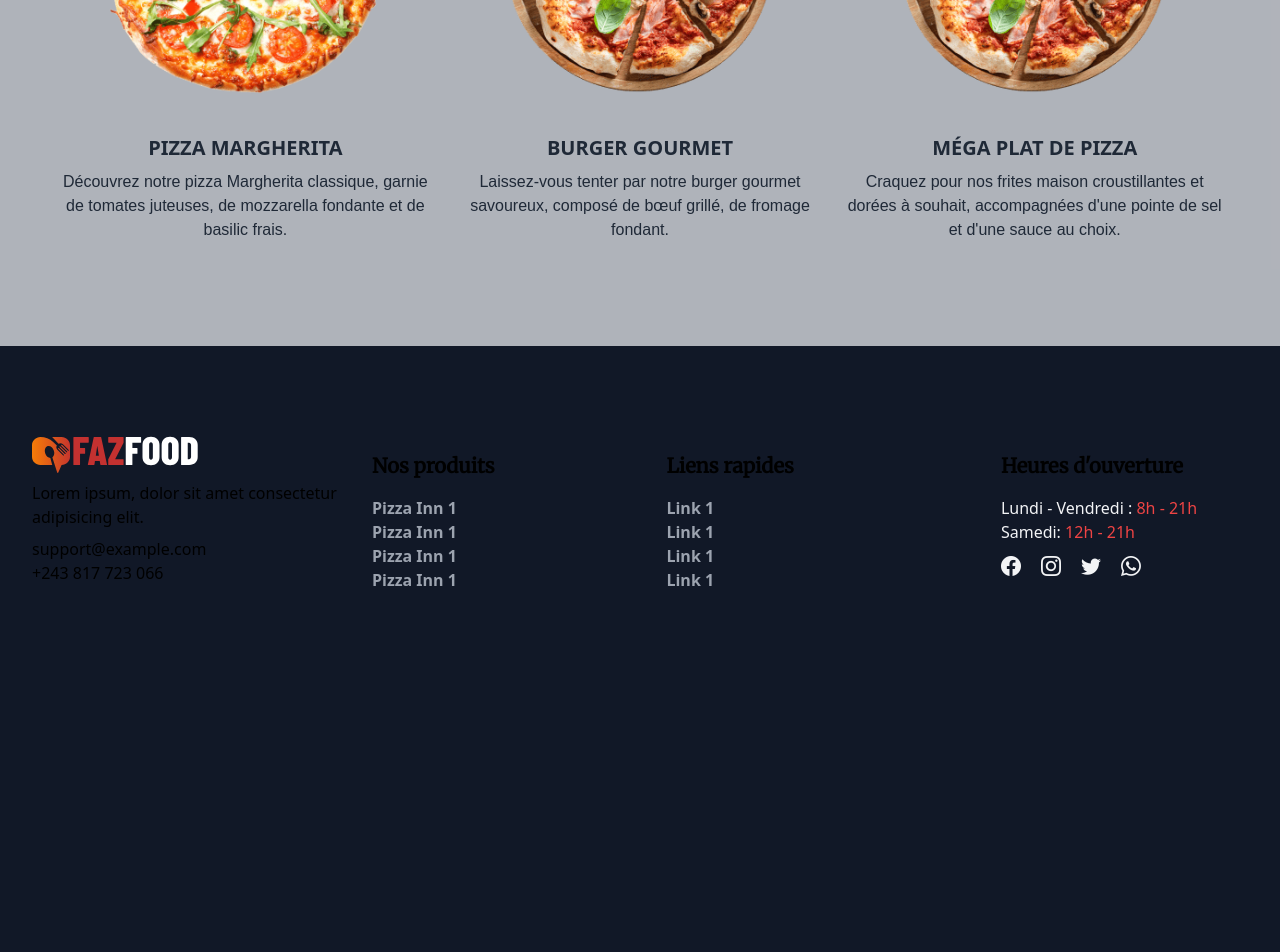
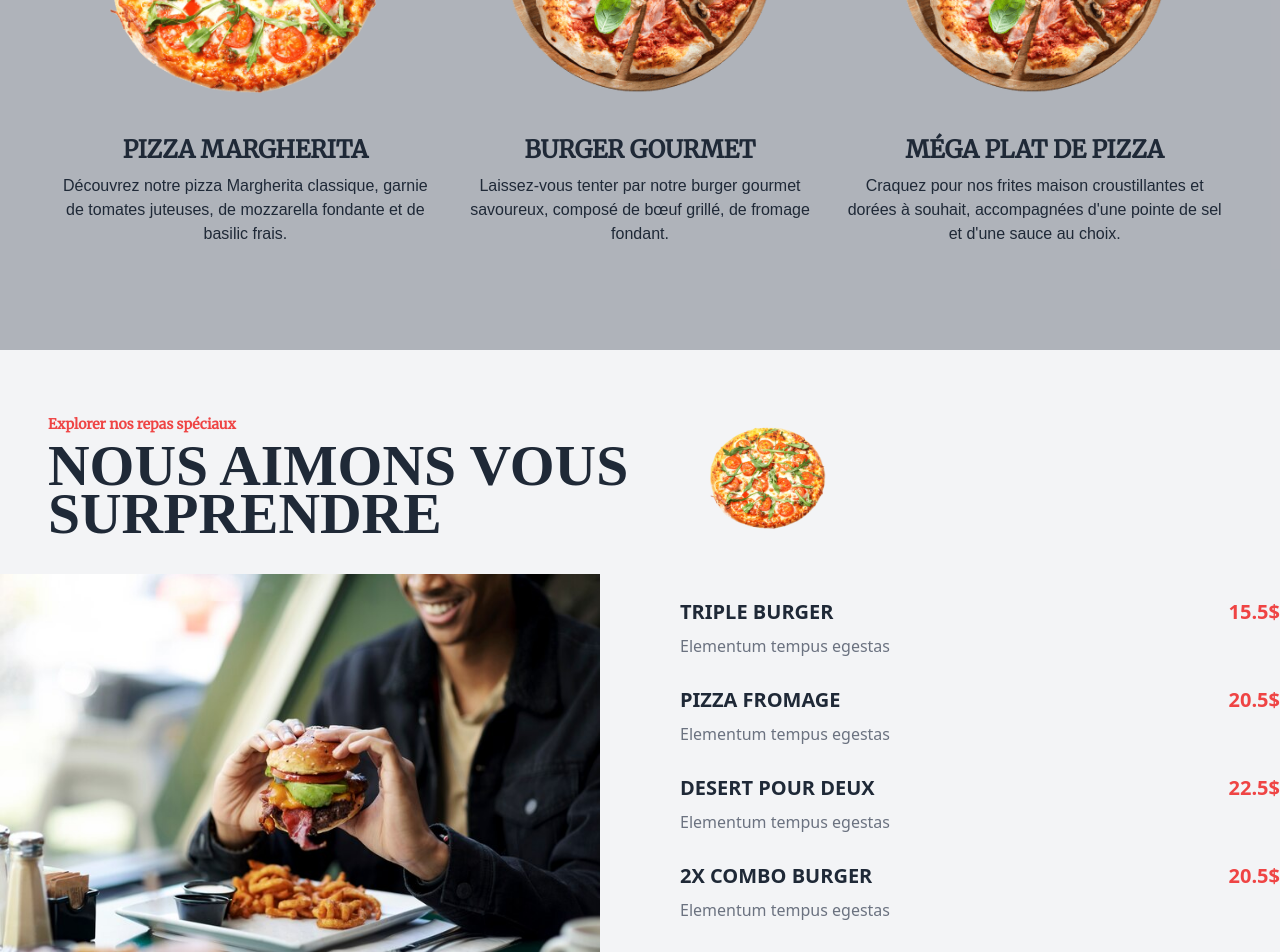
Before and after one commit to BelieveMb/react-pizza-de-kin, a React (Vite) app: page / in a window 1280 px wide. Shown: the part 2780-3732 px from the top of the page. Before the commit the page ends 3452 px from the top, so only its background shows below. Built offline with nearby package versions, Linux system fonts and the light colour scheme; a web font is replaced by a local one.

Commit message:
responsive style for home page is done

```diff
--- a/src/App.jsx
+++ b/src/App.jsx
@@ -7,6 +7,7 @@ import ProductImage from './components/ProductImage'
 import Event from './components/Event'
 import PizzaSection from './components/PizzaSection'
 import Footer from './components/Footer'
+import MenuPrice from './components/MenuPrice'
 
 function Home() {
     return(
@@ -24,7 +25,7 @@ function Home() {
          <ProductImage />
         <Event />
         <PizzaSection />
-        {/*<MenuPrice />*/}
+        <MenuPrice />
         <Footer />
 
     </main>
--- a/src/components/Footer.jsx
+++ b/src/components/Footer.jsx
@@ -3,8 +3,8 @@ import React from 'react'
 
 function Footer() {
   return (
-    <footer className="flex flex-col lg:flex-row items-center lg:items-baseline justify-between gap-5 bg-gray-900 px-[2rem] py-20">
-        <div className="flex flex-col gap-2 items-center lg:items-start lg:justify-start w-full lg:w-[33%] ">
+    <footer className="text-gray-100 flex flex-col lg:flex-row items-center lg:items-baseline justify-between gap-5 bg-gray-900 px-1 lg:px-[2rem] py-20">
+        <div className="lg:border-none border-b pb-8 border-gray-800 flex flex-col gap-2 items-center lg:items-start lg:justify-start w-full lg:w-[33%] ">
             <div>
                 <img
                     src='/images/logo.svg'
@@ -12,9 +12,9 @@ function Footer() {
                     className='w-30 h-50'
                 />
             </div>
-            <p className='w-[15rem] lg:w-[20rem]  text-center lg:text-left'> Lorem ipsum, dolor sit amet consectetur adipisicing elit. </p>
+            <p className='w-[15rem] lg:w-[20rem]  text-center lg:text-left'> Pour une restauration rapide et de qualité, contactez le meilleur. </p>
             <div className="flex flex-col justify-start items-center lg:items-start">
-                <p> <a href="mailto:mbolokobelieve@gmail.com">support@example.com</a></p>
+                <p> <a href="mailto:mbolokobelieve@gmail.com">contact@FazFood.com</a></p>
                 <p> <a href="tel:+243817723066">+243 817 723 066</a></p>
 
             </div>
--- a/src/components/MenuPrice.tsx
+++ b/src/components/MenuPrice.tsx
@@ -15,33 +15,44 @@ const PriceItem = ({product, price, detail}) => {
 function MenuPrice() {
   return (
     <section className="pt-10  flex flex-col  justify-center gap-2   bg-gray-100 text-gray-800 h-auto " >
-      <div className="flex flex-col lg:flex-row items-center lg:items-baseline lg:justify-between px-20">
-        <div className="flex flex-col justify-center lg:justify-start lg:content-start lg:items-start items-center">
+      <div className="flex flex-col lg:flex-row  my-2 lg:my-6 lg:w-full w-1/2">
+        <div className="pl-5 lg:pl-12 flex flex-col justify-start lg:content-start lg:items-start ">
             <h4 className='text-sm  text-red-500 sous-title-font-bold mb-2 '>Explorer nos repas spéciaux </h4>
-            <h2 className='title-font-regular text-3xl lg:text-[4rem] uppercase w-full lg:w-[40rem]  lg:leading-[3rem] leading-[1.5rem] lg:text-left text-center '>Nous aimons vous faire une surprise </h2>
+            <h2 className='title-font-regular text-3xl lg:text-[3.6rem] uppercase w-full lg:w-[40rem]  lg:leading-[3rem] leading-[1.5rem] text-left '>Nous aimons vous surprendre</h2>
         </div>
-        <img
-            src='/images/pizzaimg.png'
-            alt="pizza image"
-            className='text-center w-[30rem] h-[20rem] '
-        />
+        <div className=' w-1/2'>
+          <img
+              src='/images/pizzaimg.png'
+              alt="pizza image"
+              className='text-center w-[10rem] h-[8rem] '
+          />
+        </div>
+
       </div>
 
-      <div className="flex lg:flex-row flex-col justify-between content-start items-start gap-20">
+      <div className=" flex lg:flex-row flex-col justify-between content-start items-start gap-20">
         <div className='w-1/2 lg:block hidden'>
           <img
               src='/images/burger-personne.jpg'
               alt="person eats image"
-              className='w-[30rem] h-[20rem] '
+              className='w-full h-[26rem] '
               />
         </div>
 
-        <div className="flex flex-col lg:justify-normal justify-center gap-4 w-full lg:w-1/2 px-10 py-6">
+        <div className="flex flex-col lg:justify-normal justify-center gap-4 w-full lg:w-1/2  py-6 px-5 lg:px-0">
           <div className="flex flex-col gap-2">
             <PriceItem detail='Elementum tempus egestas' price='15.5$'
             product='Triple burger' />
             <PriceItem detail='Elementum tempus egestas' price='20.5$'
             product='Pizza Fromage' />
+            <PriceItem detail='Elementum tempus egestas' price='22.5$'
+            product='Desert pour deux' />
+            <PriceItem detail='Elementum tempus egestas' price='20.5$'
+            product='2x Combo burger' />
+
+
+
+
 
 
           </div>
--- a/src/components/PizzaSection.jsx
+++ b/src/components/PizzaSection.jsx
@@ -5,8 +5,8 @@ function PizzaSection() {
     <section className="relative z-30  flex flex-col  justify-center gap-2 px-14 py-[8rem] lg:py-[6rem]  bg-gray-200/75 text-gray-800 h-auto " >
         <div className="flex flex-col items-center content-center justify-center gap-2 ">
             <h2 className='text-xl lg:text-2xl text-red-500 sous-title-font-bold text-center'>Découvrez Nos Spécialités Gourmandes </h2>
-            <h1 className='title-font-regular text-2xl lg:text-[5rem] text-center uppercase leading-[4rem] '>Plaisirs Culinaires à l'Honneur </h1>
-            <p className=' px-1 lg:px-10 py-4 para-font-regular w-full lg:w-[50%] text-center '>
+            <h1 className='title-font-regular text-3xl lg:text-[5rem] text-center uppercase lg:leading-[4rem] '>Plaisirs Culinaires à l'Honneur </h1>
+            <p className=' px-14 lg:px-10 py-4 para-font-regular w-full lg:w-[50%] text-center '>
                 Plongez dans un univers de saveurs exquises et laissez-vous séduire par nos délices gastronomiques préparés avec passion et créativité.
             </p>
         </div>
@@ -18,7 +18,7 @@ function PizzaSection() {
                     alt="pizza image"
                     className='w-[30rem] h-[20rem] '
                 />
-                <h3 className='text-xl font-semibold uppercase '>Pizza Margherita</h3>
+                <h3 className='btn-font-regular text-2xl font-semibold uppercase '>Pizza Margherita</h3>
                 <p className=' para-font-regular  text-center '> Découvrez notre pizza Margherita classique, garnie de tomates juteuses, de mozzarella fondante et de basilic frais.
                 </p>
 
@@ -29,7 +29,7 @@ function PizzaSection() {
                     alt="pizza image"
                     className='w-[30rem] h-[20rem] '
                 />
-                <h3 className='text-xl font-semibold uppercase '>Burger Gourmet</h3>
+                <h3 className='btn-font-regular text-2xl font-semibold uppercase '>Burger Gourmet</h3>
                 <p className=' para-font-regular  text-center '>  Laissez-vous tenter par notre burger gourmet savoureux, composé de bœuf grillé, de fromage fondant.
                 </p>
 
@@ -40,7 +40,7 @@ function PizzaSection() {
                     alt="pizza image"
                     className='w-[30rem] h-[20rem] '
                 />
-                <h3 className='text-xl font-semibold uppercase '>Méga plat de pizza</h3>
+                <h3 className='btn-font-regular text-2xl font-semibold uppercase '>Méga plat de pizza</h3>
                 <p className=' para-font-regular  text-center '>
                     Craquez pour nos frites maison croustillantes et dorées à souhait, accompagnées d'une pointe de sel et d'une sauce au choix.
                 </p>
```
